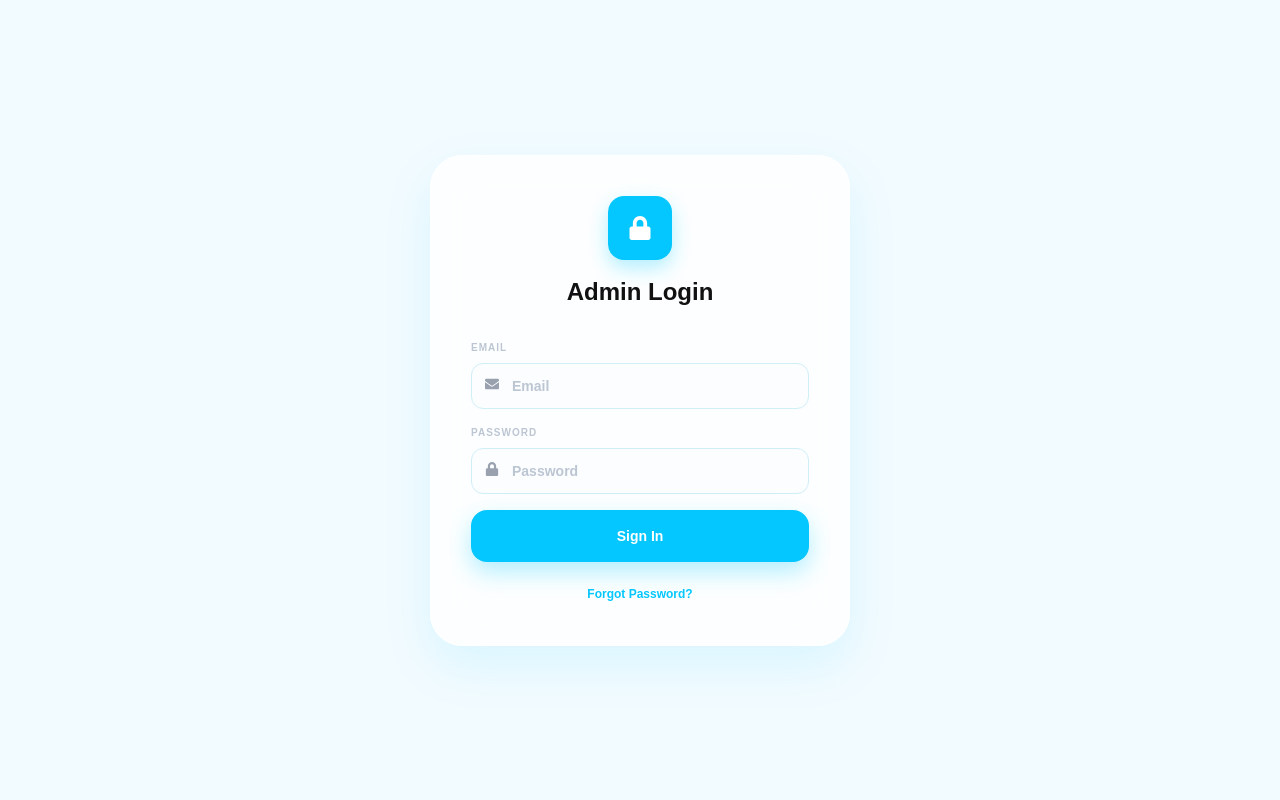
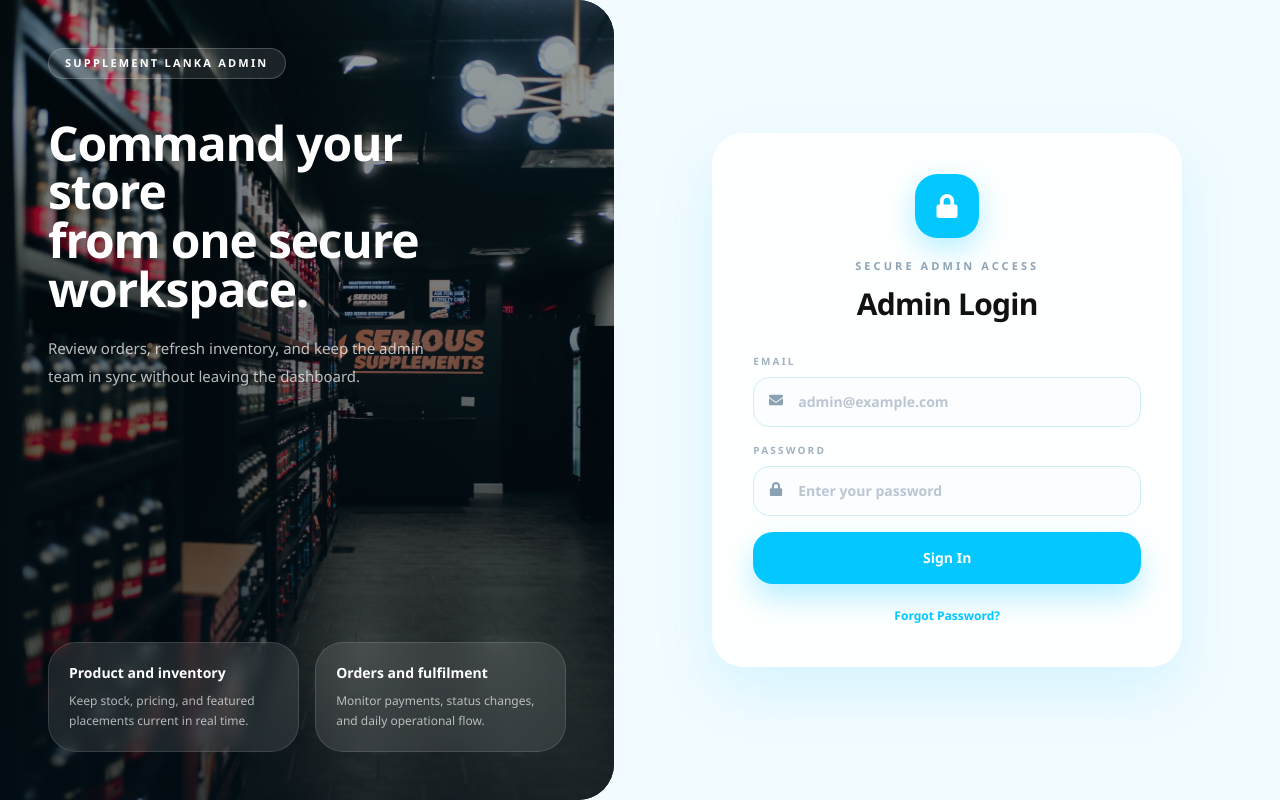
Before and after one commit to Nadun-Peiris/supplement-store-admin, a Next.js app: page /login in a window 1280 px wide. Built offline with nearby package versions, Linux system fonts and the light colour scheme; no server answers.

Commit message:
Login page Ui changed

```diff
--- a/src/app/(admin)/login/page.tsx
+++ b/src/app/(admin)/login/page.tsx
@@ -1,18 +1,67 @@
 "use client";
 
 import { useState, useEffect } from "react";
-import dynamic from "next/dynamic";
 import { FirebaseError } from "firebase/app";
 import { signInWithEmailAndPassword, signOut } from "firebase/auth";
 import { auth } from "@/lib/firebase";
+import Image from "next/image";
 import { FaLock, FaEnvelope } from "react-icons/fa";
 import { Loader2 } from "lucide-react";
 import toast from "react-hot-toast";
 
-const Player = dynamic(
-  () => import("@lottiefiles/react-lottie-player").then((mod) => mod.Player),
-  { ssr: false }
+function LoginScreenLoader({ isFading }: { isFading: boolean }) {
+  return (
+    <div
+      className={`absolute inset-0 z-20 transition-opacity duration-500 ${
+        isFading ? "pointer-events-none opacity-0" : "opacity-100"
+      }`}
+    >
+      <div className="flex min-h-screen items-center bg-[#f2fbff] px-5 py-6 lg:p-6">
+        <div className="mx-auto flex w-full max-w-[1280px] items-stretch overflow-hidden rounded-[2rem] border border-white/70 bg-white/55 shadow-[0_30px_80px_rgba(15,23,42,0.08)] backdrop-blur-sm lg:min-h-[calc(100vh-3rem)]">
+          <div className="hidden lg:flex lg:w-[48%] flex-col justify-between bg-[linear-gradient(160deg,#04131d_0%,#0f3e55_45%,#03c7fe_140%)] p-12 text-white">
+            <div className="space-y-6">
+              <div className="h-8 w-28 rounded-full bg-white/15 animate-pulse" />
+              <div className="space-y-3">
+                <div className="h-5 w-40 rounded-full bg-white/12 animate-pulse" />
+                <div className="h-14 w-[82%] rounded-[1.5rem] bg-white/12 animate-pulse" />
+                <div className="h-14 w-[68%] rounded-[1.5rem] bg-white/12 animate-pulse" />
+              </div>
+              <div className="h-4 w-[72%] rounded-full bg-white/10 animate-pulse" />
+            </div>
+            <div className="space-y-3">
+              <div className="h-24 rounded-[1.75rem] border border-white/10 bg-white/10 animate-pulse" />
+              <div className="h-24 rounded-[1.75rem] border border-white/10 bg-white/10 animate-pulse" />
+            </div>
+          </div>
+
+          <div className="flex flex-1 items-center justify-center bg-[radial-gradient(circle_at_top,_rgba(3,199,254,0.12),_transparent_50%),linear-gradient(180deg,_rgba(255,255,255,0.95)_0%,_rgba(244,251,255,0.88)_100%)] px-6 py-10 sm:px-8 lg:px-12">
+            <div className="w-full max-w-[430px] rounded-[2rem] border border-white/80 bg-white/85 p-8 shadow-[0_20px_60px_rgba(3,199,254,0.12)] backdrop-blur-xl sm:p-10">
+              <div className="mx-auto mb-8 flex h-16 w-16 items-center justify-center rounded-[1.35rem] bg-[#03c7fe] text-white shadow-[0_10px_30px_rgba(3,199,254,0.32)]">
+                <Loader2 size={24} className="animate-spin" />
+              </div>
+              <div className="space-y-3 text-center">
+                <p className="text-[11px] font-black uppercase tracking-[0.28em] text-[#8ea4b5]">
+                  Admin Access
+                </p>
+                <h2 className="text-2xl font-black tracking-tight text-[#111]">
+                  Preparing secure sign in
+                </h2>
+                <p className="text-sm leading-6 text-[#667a89]">
+                  Loading the admin workspace and authentication checks.
+                </p>
+              </div>
+              <div className="mt-8 space-y-3">
+                <div className="h-12 rounded-2xl bg-[#eef8fc] animate-pulse" />
+                <div className="h-12 rounded-2xl bg-[#eef8fc] animate-pulse" />
+                <div className="h-14 rounded-2xl bg-[#c9f3ff] animate-pulse" />
+              </div>
+            </div>
+          </div>
+        </div>
+      </div>
+    </div>
   );
+}
 
 export default function AdminLoginPage() {
   const [email, setEmail] = useState("");
@@ -27,10 +76,10 @@
     const loaderTimer = window.setTimeout(() => {
       setIsLoaderFading(true);
       setShowForm(true);
-    }, 2500);
+    }, 1100);
     const removeLoaderTimer = window.setTimeout(() => {
       setShowLoader(false);
-    }, 3000);
+    }, 1500);
 
     return () => {
       window.clearTimeout(loaderTimer);
@@ -119,60 +168,166 @@
     }
   };
 
-  const inputClass = "w-full rounded-xl border border-[#cfeef7] bg-[#fbfdff] p-3 pl-10 text-sm text-[#111] outline-none transition-all placeholder:font-semibold placeholder:text-[#bcc6d3] focus:border-[#03c7fe] focus:ring-2 focus:ring-[#03c7fe]/20";
+  const inputClass =
+    "w-full rounded-2xl border border-[#cfeef7] bg-[#fbfdff] px-4 py-3.5 pl-11 text-sm text-[#111] outline-none transition-all placeholder:font-semibold placeholder:text-[#bcc6d3] focus:border-[#03c7fe] focus:ring-4 focus:ring-[#03c7fe]/15";
 
   return (
-    <main className="relative flex min-h-screen items-center justify-center overflow-hidden bg-[#f2fbff] px-4">
-      {showLoader ? (
+    <main className="relative min-h-screen overflow-hidden bg-[#f2fbff]">
+      {showLoader ? <LoginScreenLoader isFading={isLoaderFading} /> : null}
+
+      <div className="relative flex min-h-screen items-stretch">
+        <section className="hidden lg:flex lg:w-[48%] lg:flex-col lg:justify-between lg:overflow-hidden lg:rounded-r-[2.25rem] lg:bg-[#03141d] lg:text-white">
+          <div className="relative flex-1">
+            <Image
+              src="/loginbanner.jpg"
+              alt="Login banner"
+              fill
+              className="object-cover"
+              priority
+            />
+            <div className="absolute inset-0 bg-[linear-gradient(180deg,rgba(2,14,22,0.36)_0%,rgba(2,14,22,0.74)_100%)]" />
+
+            <div className="relative z-10 flex h-full flex-col justify-between p-12">
+              <div>
+                <div className="inline-flex items-center gap-2 rounded-full border border-white/20 bg-white/10 px-4 py-1.5 text-[11px] font-black uppercase tracking-[0.2em] text-white">
+                  Supplement Lanka Admin
+                </div>
+                <h1 className="mt-10 max-w-md text-[3rem] font-black leading-[1.02] tracking-tight">
+                  Command your store
+                  <br />
+                  from one secure
+                  <br />
+                  workspace.
+                </h1>
+                <p className="mt-5 max-w-sm text-[15px] leading-7 text-white/72">
+                  Review orders, refresh inventory, and keep the admin team in
+                  sync without leaving the dashboard.
+                </p>
+              </div>
+
+              <div className="grid gap-4 xl:grid-cols-2">
+                <div className="rounded-[1.75rem] border border-white/12 bg-white/10 p-5 backdrop-blur-sm">
+                  <h3 className="text-sm font-bold text-white">
+                    Product and inventory
+                  </h3>
+                  <p className="mt-2 text-[12px] leading-5 text-white/65">
+                    Keep stock, pricing, and featured placements current in
+                    real time.
+                  </p>
+                </div>
+                <div className="rounded-[1.75rem] border border-white/12 bg-white/10 p-5 backdrop-blur-sm">
+                  <h3 className="text-sm font-bold text-white">
+                    Orders and fulfilment
+                  </h3>
+                  <p className="mt-2 text-[12px] leading-5 text-white/65">
+                    Monitor payments, status changes, and daily operational
+                    flow.
+                  </p>
+                </div>
+              </div>
+            </div>
+          </div>
+        </section>
+
+        <section className="flex min-h-screen flex-1 items-center justify-center px-4 py-8 sm:px-6 sm:py-8 lg:px-12 lg:py-10">
           <div
-          className={`absolute inset-0 z-10 flex items-center justify-center bg-[#f2fbff] transition-opacity duration-500 ${
-            isLoaderFading ? "pointer-events-none opacity-0" : "opacity-100"
+            className={`w-full max-w-[470px] transition-all duration-500 ${
+              showForm ? "translate-y-0 opacity-100" : "translate-y-4 opacity-0"
             }`}
           >
-          <Player autoplay loop src="/animations/loading.json" className="h-64 w-64" />
-        </div>
-      ) : null}
-
-      <div className={`w-full max-w-[420px] rounded-[32px] border border-white bg-white/80 p-10 shadow-[0_20px_50px_rgba(3,199,254,0.1)] backdrop-blur-xl transition-all duration-500 ${showForm ? "translate-y-0 opacity-100" : "translate-y-4 opacity-0"}`}>
-
+            <div className="rounded-[2rem] border border-white/80 bg-white/88 px-6 py-10 shadow-[0_24px_60px_rgba(3,199,254,0.12)] backdrop-blur-xl sm:px-8 lg:px-10">
               <div className="mb-8 text-center">
-          <div className="mx-auto mb-4 flex h-16 w-16 items-center justify-center rounded-2xl bg-[#03c7fe] text-white shadow-[0_8px_20px_rgba(3,199,254,0.3)]">
+                <div className="mx-auto mb-5 flex h-16 w-16 items-center justify-center rounded-[1.4rem] bg-[#03c7fe] text-white shadow-[0_10px_30px_rgba(3,199,254,0.3)]">
                   <FaLock size={24} />
                 </div>
-          <h1 className="text-2xl font-black text-[#111]">{resetMode ? "Reset Password" : "Admin Login"}</h1>
+                <p className="text-[11px] font-black uppercase tracking-[0.28em] text-[#8ea4b5]">
+                  Secure Admin Access
+                </p>
+                <h1 className="mt-3 text-3xl font-black tracking-tight text-[#111]">
+                  {resetMode ? "Reset Password" : "Admin Login"}
+                </h1>
+                {resetMode ? (
+                  <p className="mt-3 text-sm leading-6 text-[#6f8190]">
+                    Enter the email tied to your admin account and we will send
+                    a reset link.
+                  </p>
+                ) : null}
               </div>
 
-        <form onSubmit={resetMode ? handleForgotPassword : handleLogin} className="space-y-4">
               <div>
-            <label className="mb-2 block text-[10px] font-black uppercase tracking-widest text-[#bcc6d3]">
+                <form
+                  onSubmit={resetMode ? handleForgotPassword : handleLogin}
+                  className="space-y-4"
+                >
+                  <div>
+                    <label className="mb-2 block text-[10px] font-black uppercase tracking-[0.22em] text-[#a1b2bf]">
                       Email
                     </label>
                     <div className="relative">
-              <FaEnvelope className="absolute left-3.5 top-3.5 text-gray-400" size={14} />
-              <input type="email" placeholder="Email" className={inputClass} value={email} onChange={(e) => setEmail(e.target.value)} required />
+                      <FaEnvelope
+                        className="absolute left-4 top-4 text-[#8ca2b2]"
+                        size={14}
+                      />
+                      <input
+                        type="email"
+                        placeholder="admin@example.com"
+                        className={inputClass}
+                        value={email}
+                        onChange={(e) => setEmail(e.target.value)}
+                        autoComplete="email"
+                        required
+                      />
                     </div>
                   </div>
 
                   {!resetMode && (
                     <div>
-              <label className="mb-2 block text-[10px] font-black uppercase tracking-widest text-[#bcc6d3]">
+                      <label className="mb-2 block text-[10px] font-black uppercase tracking-[0.22em] text-[#a1b2bf]">
                         Password
                       </label>
                       <div className="relative">
-                <FaLock className="absolute left-3.5 top-3.5 text-gray-400" size={14} />
-                <input type="password" placeholder="Password" className={inputClass} value={password} onChange={(e) => setPassword(e.target.value)} required />
+                        <FaLock
+                          className="absolute left-4 top-4 text-[#8ca2b2]"
+                          size={14}
+                        />
+                        <input
+                          type="password"
+                          placeholder="Enter your password"
+                          className={inputClass}
+                          value={password}
+                          onChange={(e) => setPassword(e.target.value)}
+                          autoComplete="current-password"
+                          required
+                        />
                       </div>
                     </div>
                   )}
 
-          <button type="submit" disabled={submitting} className="w-full rounded-2xl bg-[#03c7fe] py-4 text-sm font-black text-white shadow-[0_10px_25px_rgba(3,199,254,0.3)] transition-all hover:scale-[1.02] disabled:opacity-50">
-            {submitting ? <Loader2 className="mx-auto animate-spin" /> : (resetMode ? "Send Reset Link" : "Sign In")}
+                  <button
+                    type="submit"
+                    disabled={submitting}
+                    className="w-full rounded-[1.25rem] bg-[#03c7fe] py-4 text-sm font-black text-white shadow-[0_14px_30px_rgba(3,199,254,0.28)] transition-all hover:scale-[1.02] hover:bg-[#02b8ea] disabled:cursor-not-allowed disabled:opacity-50"
+                  >
+                    {submitting ? (
+                      <Loader2 className="mx-auto animate-spin" />
+                    ) : resetMode ? (
+                      "Send Reset Link"
+                    ) : (
+                      "Sign In"
+                    )}
                   </button>
                 </form>
 
-        <button onClick={() => setResetMode(!resetMode)} className="mt-6 w-full text-center text-xs font-bold text-[#03c7fe] hover:underline">
-          {resetMode ? "← Back to Login" : "Forgot Password?"}
+                <button
+                  onClick={() => setResetMode(!resetMode)}
+                  className="mt-6 w-full text-center text-xs font-bold text-[#03c7fe] hover:underline"
+                >
+                  {resetMode ? "Back to Login" : "Forgot Password?"}
                 </button>
+              </div>
+            </div>
+          </div>
+        </section>
       </div>
     </main>
   );
--- a/src/app/globals.css
+++ b/src/app/globals.css
@@ -8,8 +8,11 @@
 @theme inline {
   --color-background: var(--background);
   --color-foreground: var(--foreground);
-  --font-sans: var(--font-geist-sans);
-  --font-mono: var(--font-geist-mono);
+  --font-sans:
+    "Segoe UI", -apple-system, BlinkMacSystemFont, "Helvetica Neue", Arial,
+    sans-serif;
+  --font-mono:
+    "SFMono-Regular", Consolas, "Liberation Mono", Menlo, monospace;
 }
 
 @media (prefers-color-scheme: dark) {
@@ -22,7 +25,7 @@
 body {
   background: var(--background);
   color: var(--foreground);
-  font-family: Arial, Helvetica, sans-serif;
+  font-family: var(--font-sans);
 }
 
 [data-admin-theme="dark"] {
--- a/src/app/layout.tsx
+++ b/src/app/layout.tsx
@@ -1,16 +1,5 @@
 import type { Metadata } from "next";
-import { Geist, Geist_Mono } from "next/font/google";
 import "./globals.css";
-
-const geistSans = Geist({
-  variable: "--font-geist-sans",
-  subsets: ["latin"],
-});
-
-const geistMono = Geist_Mono({
-  variable: "--font-geist-mono",
-  subsets: ["latin"],
-});
 
 export const metadata: Metadata = {
   title: "Supplement Lanka",
@@ -24,11 +13,7 @@
 }>) {
   return (
     <html lang="en">
-      <body
-        className={`${geistSans.variable} ${geistMono.variable} antialiased`}
-      >
-        {children}
-      </body>
+      <body className="antialiased">{children}</body>
     </html>
   );
 }
```
Also changed, not shown: public/loginbanner.jpg (added). Lines whose indentation alone changed are shown as unchanged.
